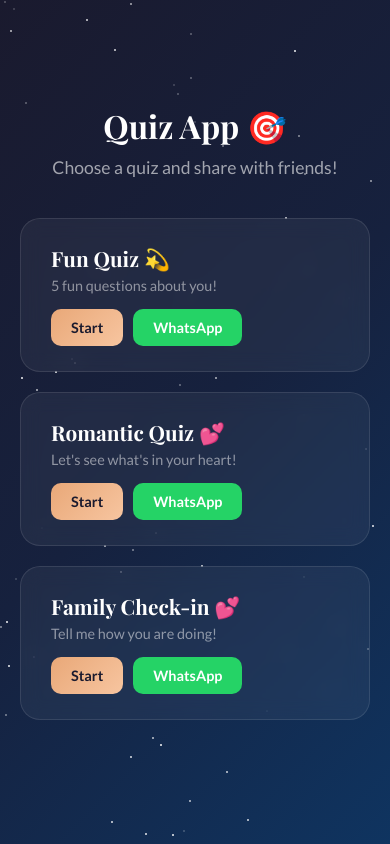
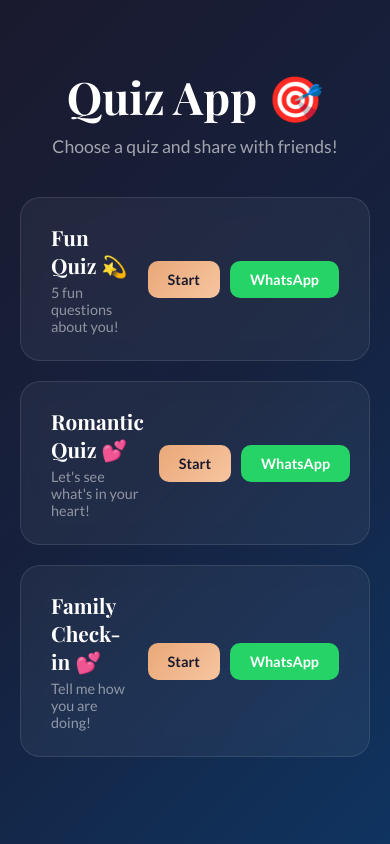
Before and after one commit to malsoncorbellcad-cyber/quiz-app, a Python web app: template templates/home.html in a window 390 px wide. Run offline with Jinja, Linux system fonts and the light colour scheme; the template is opened without the code that fills it, so the values that code supplies are empty.

Commit message:
home page fix

```diff
--- a/templates/home.html
+++ b/templates/home.html
@@ -7,7 +7,6 @@
     <link href="https://fonts.googleapis.com/css2?family=Playfair+Display:wght@400;700&family=Lato:wght@300;400;700&display=swap" rel="stylesheet">
     <style>
         * { margin: 0; padding: 0; box-sizing: border-box; }
-
         body {
             min-height: 100vh;
             background: linear-gradient(135deg, #1a1a2e 0%, #16213e 50%, #0f3460 100%);
@@ -17,52 +16,10 @@
             justify-content: center;
             padding: 20px;
         }
-
-        .stars {
-            position: fixed;
-            top: 0; left: 0;
-            width: 100%; height: 100%;
-            pointer-events: none;
-            z-index: 0;
-        }
-
-        .star {
-            position: absolute;
-            width: 2px; height: 2px;
-            background: white;
-            border-radius: 50%;
-            animation: twinkle 3s infinite alternate;
-        }
-
-        @keyframes twinkle {
-            0% { opacity: 0.2; }
-            100% { opacity: 1; }
-        }
-
-        .container {
-            position: relative;
-            z-index: 1;
-            width: 100%;
-            max-width: 600px;
-        }
-
-        .header {
-            text-align: center;
-            margin-bottom: 40px;
-        }
-
-        .header h1 {
-            font-family: 'Playfair Display', serif;
-            font-size: 2.8rem;
-            color: #fff;
-            margin-bottom: 10px;
-        }
-
-        .header p {
-            color: rgba(255,255,255,0.6);
-            font-size: 1.1rem;
-        }
-
+        .container { position: relative; z-index: 1; width: 100%; max-width: 600px; }
+        .header { text-align: center; margin-bottom: 40px; }
+        .header h1 { font-family: 'Playfair Display', serif; font-size: 2.8rem; color: #fff; margin-bottom: 10px; }
+        .header p { color: rgba(255,255,255,0.6); font-size: 1.1rem; }
         .quiz-card {
             background: rgba(255,255,255,0.05);
             backdrop-filter: blur(10px);
@@ -75,71 +32,25 @@
             justify-content: space-between;
             gap: 15px;
         }
-
-        .quiz-info h2 {
-            font-family: 'Playfair Display', serif;
-            color: #fff;
-            font-size: 1.3rem;
-            margin-bottom: 5px;
-        }
-
-        .quiz-info p {
-            color: rgba(255,255,255,0.5);
-            font-size: 0.9rem;
-        }
-
-        .btn-group {
-            display: flex;
-            gap: 10px;
-            flex-shrink: 0;
-        }
-
+        .quiz-info h2 { font-family: 'Playfair Display', serif; color: #fff; font-size: 1.3rem; margin-bottom: 5px; }
+        .quiz-info p { color: rgba(255,255,255,0.5); font-size: 0.9rem; }
+        .btn-group { display: flex; gap: 10px; flex-shrink: 0; }
         .btn-start {
             padding: 10px 20px;
             background: linear-gradient(135deg, #e9a878, #f7c5a0);
-            color: #1a1a2e;
-            border: none;
-            border-radius: 10px;
-            font-size: 0.9rem;
-            font-weight: 700;
-            cursor: pointer;
-            text-decoration: none;
-            transition: all 0.3s ease;
+            color: #1a1a2e; border: none; border-radius: 10px;
+            font-size: 0.9rem; font-weight: 700; cursor: pointer;
+            text-decoration: none; transition: all 0.3s ease;
         }
-
-        .btn-start:hover {
-            transform: translateY(-2px);
-            box-shadow: 0 8px 20px rgba(233, 168, 120, 0.4);
-        }
-
         .btn-share {
-            padding: 10px 20px;
-            background: #25D366;
-            color: #fff;
-            border: none;
-            border-radius: 10px;
-            font-size: 0.9rem;
-            font-weight: 700;
-            cursor: pointer;
-            text-decoration: none;
-            transition: all 0.3s ease;
-        }
-
-        .btn-share:hover {
-            transform: translateY(-2px);
-            box-shadow: 0 8px 20px rgba(37, 211, 102, 0.4);
-        }
-
-        @media (max-width: 500px) {
-            .quiz-card { flex-direction: column; align-items: flex-start; }
-            .header h1 { font-size: 2rem; }
+            padding: 10px 20px; background: #25D366;
+            color: #fff; border: none; border-radius: 10px;
+            font-size: 0.9rem; font-weight: 700; cursor: pointer;
+            text-decoration: none; transition: all 0.3s ease;
         }
     </style>
 </head>
 <body>
-
-<div class="stars" id="stars"></div>
-
 <div class="container">
     <div class="header">
         <h1>Quiz App 🎯</h1>
@@ -180,17 +91,5 @@
     </div>
 
 </div>
-
-<script>
-    const starsContainer = document.getElementById('stars');
-    for (let i = 0; i < 80; i++) {
-        const star = document.createElement('div');
-        star.classList.add('star');
-        star.style.left = Math.random() * 100 + '%';
-        star.style.top = Math.random() * 100 + '%';
-        star.style.animationDelay = Math.random() * 3 + 's';
-        starsContainer.appendChild(star);
-    }
-</script>
 </body>
 </html>
```
